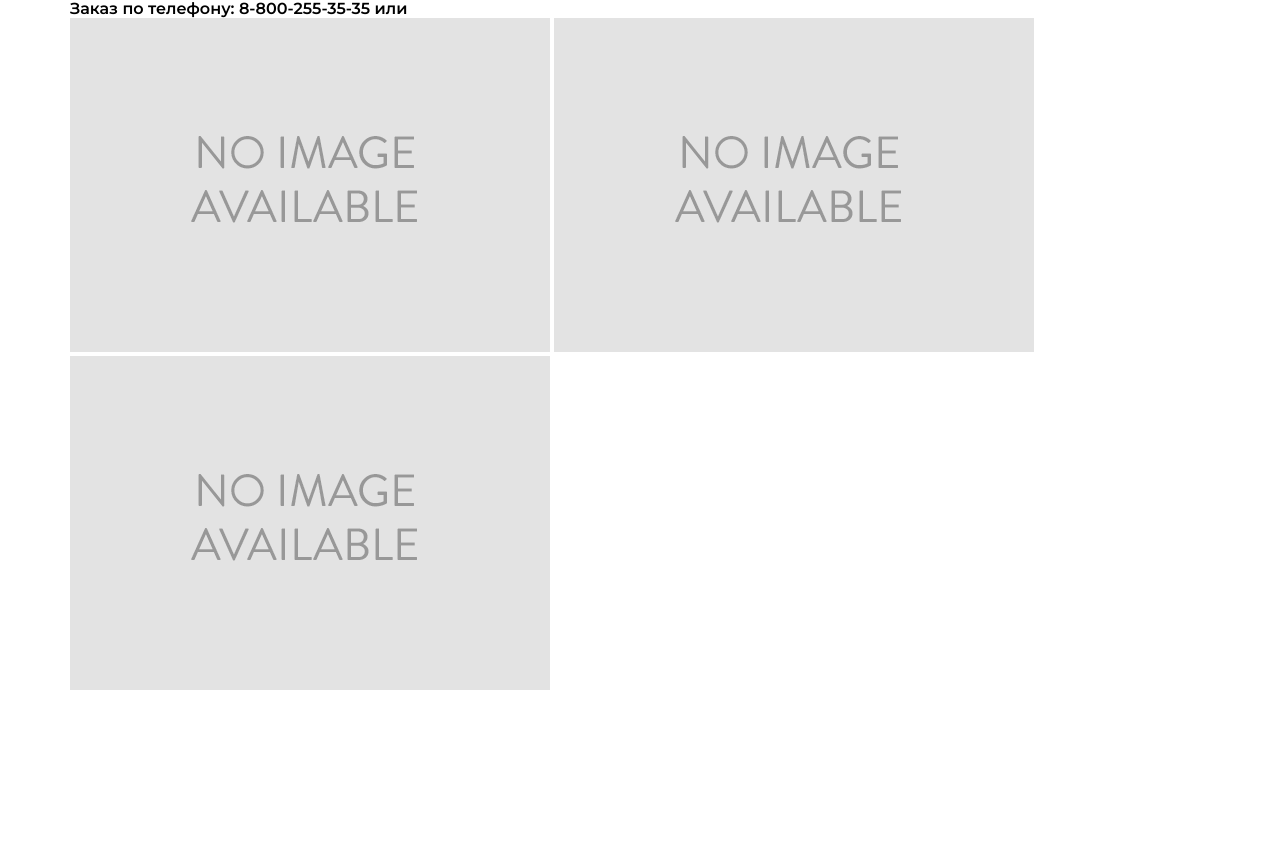
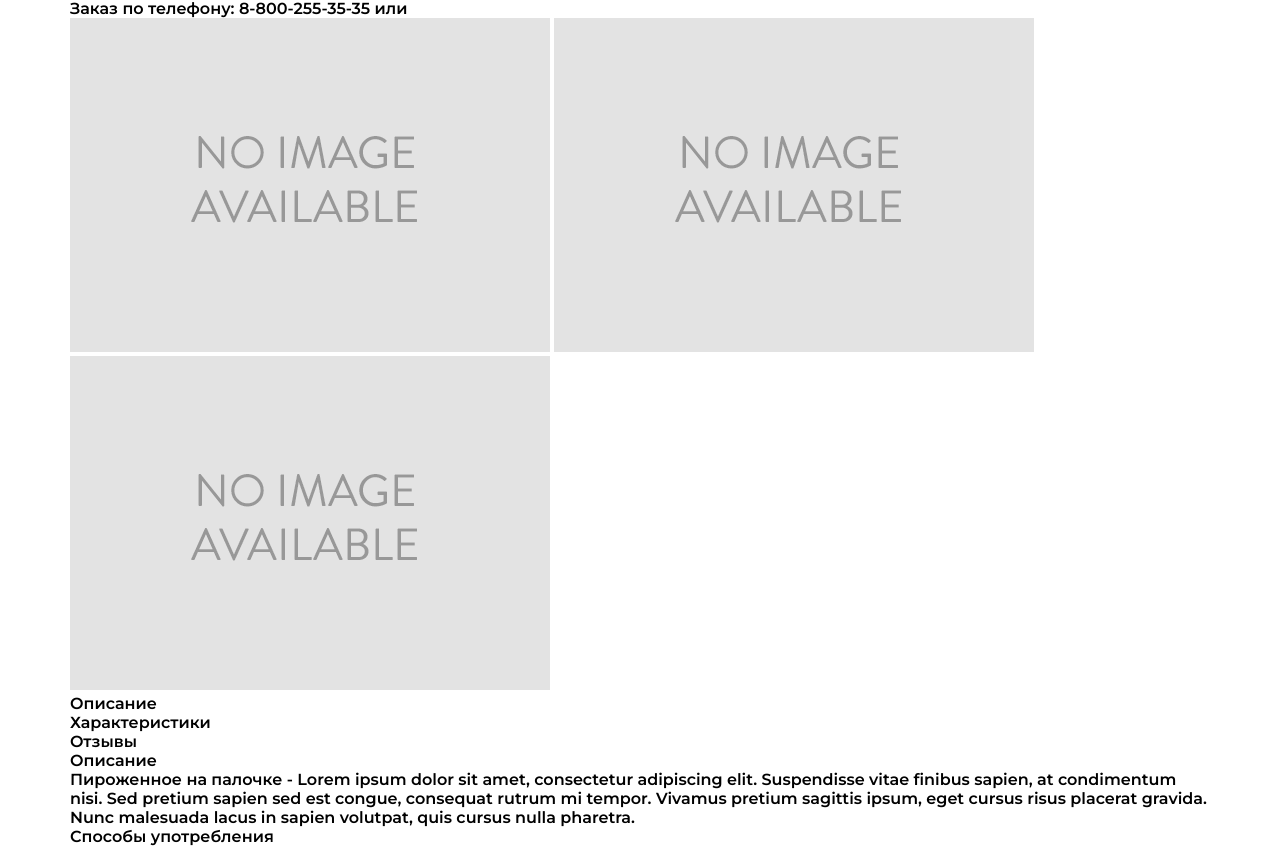
Before and after one commit to ReF01L/dziva, a Django app: a page that uses shop/templates/shop/products/detail.html in a window 1280 px wide. Shown: the part 783-1629 px from the top of the page. Before the commit the page ends 1473 px from the top, so only its background shows below. Run offline with Django 3.2, Linux system fonts and the light colour scheme; tables that the repository leaves empty hold one stand-in row (values such as "Sample post"); grey boxes marked "Sample" are stand-in pictures.

Commit message:
Update detail.html

```diff
--- a/shop/templates/shop/products/detail.html
+++ b/shop/templates/shop/products/detail.html
@@ -17,9 +17,10 @@
                 >
             </div>
             <div class="product__content__body">
-                <div class="product__content__body__cost">
-                    <div class="product__content__body__cost-cost">{{ product.price }}</div>
-                    <div class="product__content__body__cost-abailable">
+                <div class="product__content__body__header">
+                    <div class="product__content__body__header__cost">
+                        <div class="product__content__body__header__cost-cost">{{ product.price }}</div>
+                        <div class="product__content__body__header__cost-abailable">
                             {% if product.available %}
                                 Есть в наличии
                             {% else %}
@@ -27,25 +28,49 @@
                             {% endif %}
                         </div>
                     </div>
-                <div class="product__content__body__count">
+                    <div class="product__content__body__header__count">
                         <div class="stepper" id="stepper-{{ product.id }}">
                             <button class="stepper-add" onclick="step(event, true)">+</button>
                             <span class="stepper-value" id="counter-{{ product.id }}"></span>
                             <button class="stepper-min" onclick="step(event, false)">-</button>
                         </div>
-                    <div class="product__content__body__count-btn">В корзину</div>
+                        <div class="product__content__body__header__count-btn">В корзину</div>
                     </div>
-                <div class="product__content__body__contacts">
+                    <div class="product__content__body__header__contacts">
                         <span>Заказ по телефону:</span>
                         <span>8-800-255-35-35</span>
                         <span>или</span>
-                    <div class="product__content__body__contacts__icons">
-                        <img class="product__content__body__contacts__icons-icon"
+                        <div class="product__content__body__header__contacts__icons">
+                            <img class="product__content__body__header__contacts__icons-icon"
                                 src="{% static "img/no_image.png" %}">
-                        <img class="product__content__body__contacts__icons-icon"
+                            <img class="product__content__body__header__contacts__icons-icon"
                                 src="{% static "img/no_image.png" %}">
-                        <img class="product__content__body__contacts__icons-icon"
+                            <img class="product__content__body__header__contacts__icons-icon"
                                 src="{% static "img/no_image.png" %}">
+                        </div>
+                    </div>
+                </div>
+                <div class="product__content__body__main">
+                    <div class="product__content__body__main__header">
+                        <div class="product__content__body__main__header-title">Описание</div>
+                        <div class="product__content__body__main__header-title">Характеристики</div>
+                        <div class="product__content__body__main__header-title">Отзывы</div>
+                    </div>
+                    <div class="product__content__body__main__content">
+                        <div class="product__content__body__main__content-title">Описание</div>
+                        <div class="product__content__body__main__content__item">
+                            <span>Пироженное на палочке</span> - Lorem ipsum dolor sit amet, consectetur adipiscing elit.
+                            Suspendisse vitae finibus sapien, at condimentum nisi. Sed pretium sapien sed est congue,
+                            consequat rutrum mi tempor. Vivamus pretium sagittis ipsum, eget cursus risus placerat gravida.
+                            Nunc malesuada lacus in sapien volutpat, quis cursus nulla pharetra.
+                        </div>
+                        <div class="product__content__body__main__content__item">
+                            <span>Способы употребления</span>
+                            <ul>
+                                {% comment %} TODO: Выводить способы употребления {% endcomment %}
+                            </ul>
+                        </div>
+                        <div class="product__content__body__main__content__item"></div>
                     </div>
                 </div>
             </div>
```
Lines whose indentation alone changed are shown as unchanged.
